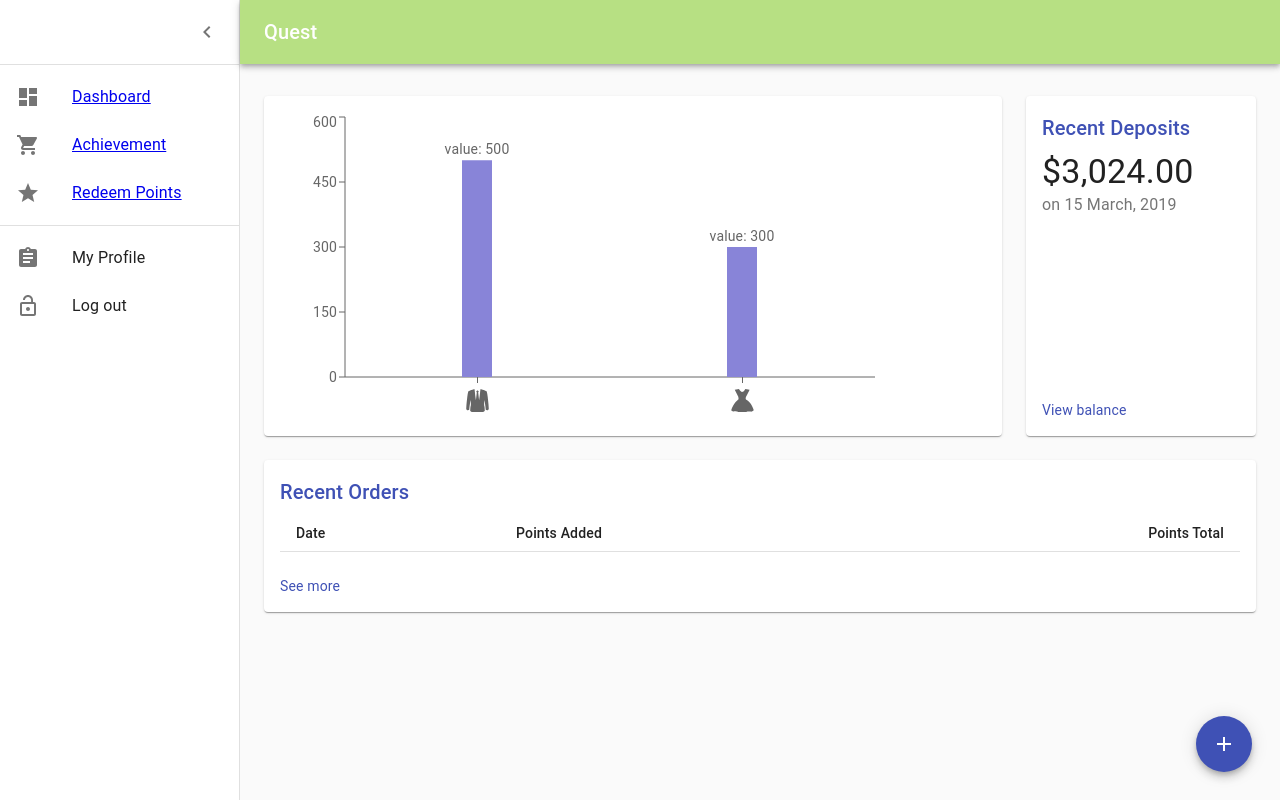
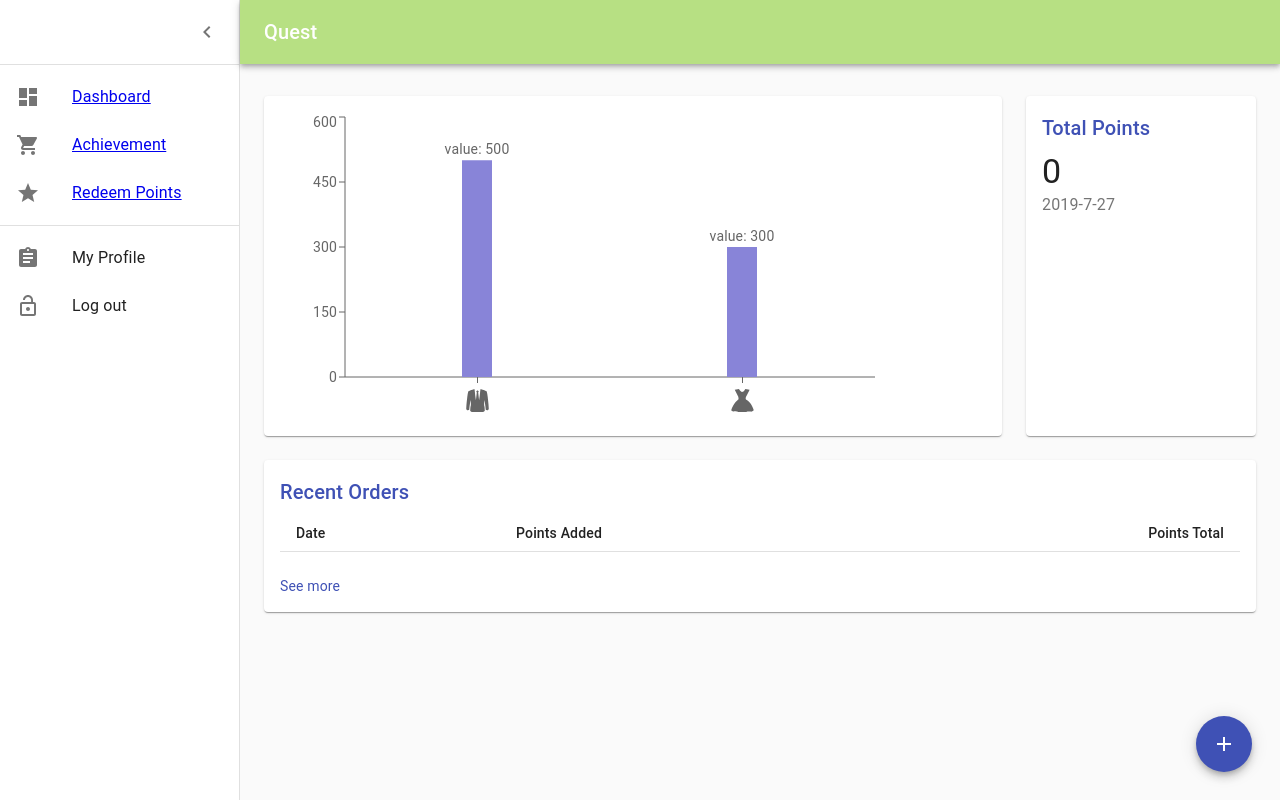
Before and after one commit to aiThanet/Hakuna-matata-cse-hackathon, a React (Create React App) app: page /dashboard in a window 1280 px wide. Built offline with nearby package versions, Linux system fonts and the light colour scheme.

Commit message:
changed renderbar to function

```diff
--- a/src/Dashboard/Deposits.js
+++ b/src/Dashboard/Deposits.js
@@ -12,20 +12,21 @@ const useStyles = makeStyles({
   },
 });
 
-export default function Deposits() {
+export default function Deposits(props) {
   const classes = useStyles();
+  let current_datetime = new Date()
+  let formatted_date = current_datetime.getFullYear() + "-" + (current_datetime.getMonth() + 1) + "-" + current_datetime.getDate()
   return (
     <React.Fragment>
-      <Title>Recent Deposits</Title>
+      <Title>Total Points</Title>
       <Typography component="p" variant="h4">
-        $3,024.00
+        {props.points}
       </Typography>
       <Typography color="textSecondary" className={classes.depositContext}>
-        on 15 March, 2019
+        {formatted_date}
       </Typography>
       <div>
         <Link color="primary" href="javascript:;">
-          View balance
         </Link>
       </div>
     </React.Fragment>
--- a/src/Dashboard/Main.js
+++ b/src/Dashboard/Main.js
@@ -115,17 +115,21 @@ const useStyles = makeStyles(theme => ({
   },
 }));
 
+let rows = [];    // user history
+let userPoints = 0; // user starting points
+
 function rand() {
   return Math.round(Math.random() * 20) - 10;
 }
-function createData(id, date, pointsAdded, pointsTotal) {
+
+function createData(id, date, pointsAdded) {
   let current_datetime = new Date()
   let formatted_date = current_datetime.getFullYear() + "-" + (current_datetime.getMonth() + 1) + "-" + current_datetime.getDate() + " " + current_datetime.getHours() + ":" + current_datetime.getMinutes() + ":" + current_datetime.getSeconds()
   date = formatted_date.toString();
+  userPoints = userPoints + 5
+  let pointsTotal = userPoints
   return { id, date, pointsAdded, pointsTotal };
 }
-
-let rows = [];
 
 function getModalStyle() {
   const top = 50;
@@ -151,8 +155,8 @@ export default function Dashboard() {
   const handleClose = () => {
     setOpen(false);
   };
-  const addData = () =>{
-    rows.unshift(createData(rand(), 'date', 1,1))
+  const addData = () => {
+    rows.unshift(createData(rand(), 'date', 1))
     handleOpen();
   };
   return (
@@ -167,13 +171,13 @@ export default function Dashboard() {
         {/* Recent Deposits */}
         <Grid item xs={12} md={4} lg={3}>
           <Paper className={fixedHeightPaper}>
-            <Deposits />
+            <Deposits points = {userPoints} />
           </Paper>
         </Grid>
         {/* Recent Orders */}
         <Grid item xs={12}>
           <Paper className={classes.paper}>
-            <Orders data = {rows} />
+            <Orders data={rows} />
           </Paper>
 
         </Grid>
--- a/src/Dashboard/TheBarChart.js
+++ b/src/Dashboard/TheBarChart.js
@@ -1,6 +1,6 @@
 import React from "react";
 import { LineChart, Line, CartesianGrid, XAxis, YAxis, BarChart, Bar } from 'recharts';
-const data = [{name: 'Page A', uv: 500, pv: 2400, amt: 2400},{name: 'Page B', uv: 300, pv: 2400, amt: 2000}];
+const data1 = [{name: 'Page A', uv: 500, pv: 2400, amt: 2400},{name: 'Page B', uv: 300, pv: 2400, amt: 2000}];
 const renderCustomAxisTick = ({ x, y, payload }) => {
   let path = '';
 
@@ -25,20 +25,20 @@ const renderCustomBarLabel = ({ payload, x, y, width, height, value }) => {
   return <text x={x + width / 2} y={y} fill="#666" textAnchor="middle" dy={-6}>{`value: ${value}`}</text>;
 };
 
-const RenderBarChart = (
-  <BarChart width={600} height={300} data={data}>
+function RenderBarChart(data) {
+  return <BarChart width={600} height={300} data={data1}>
     <XAxis dataKey="name" tick={renderCustomAxisTick} />
     <YAxis />
     <Bar type="monotone" dataKey="uv" barSize={30} fill="#8884d8"
       label={renderCustomBarLabel}/>
   </BarChart>
-);
+};
 
 class TheBarChart extends React.Component {
 
   render() {
     return <div>
-    {RenderBarChart}
+    <RenderBarChart/>
     </div>
   }
 }
```
